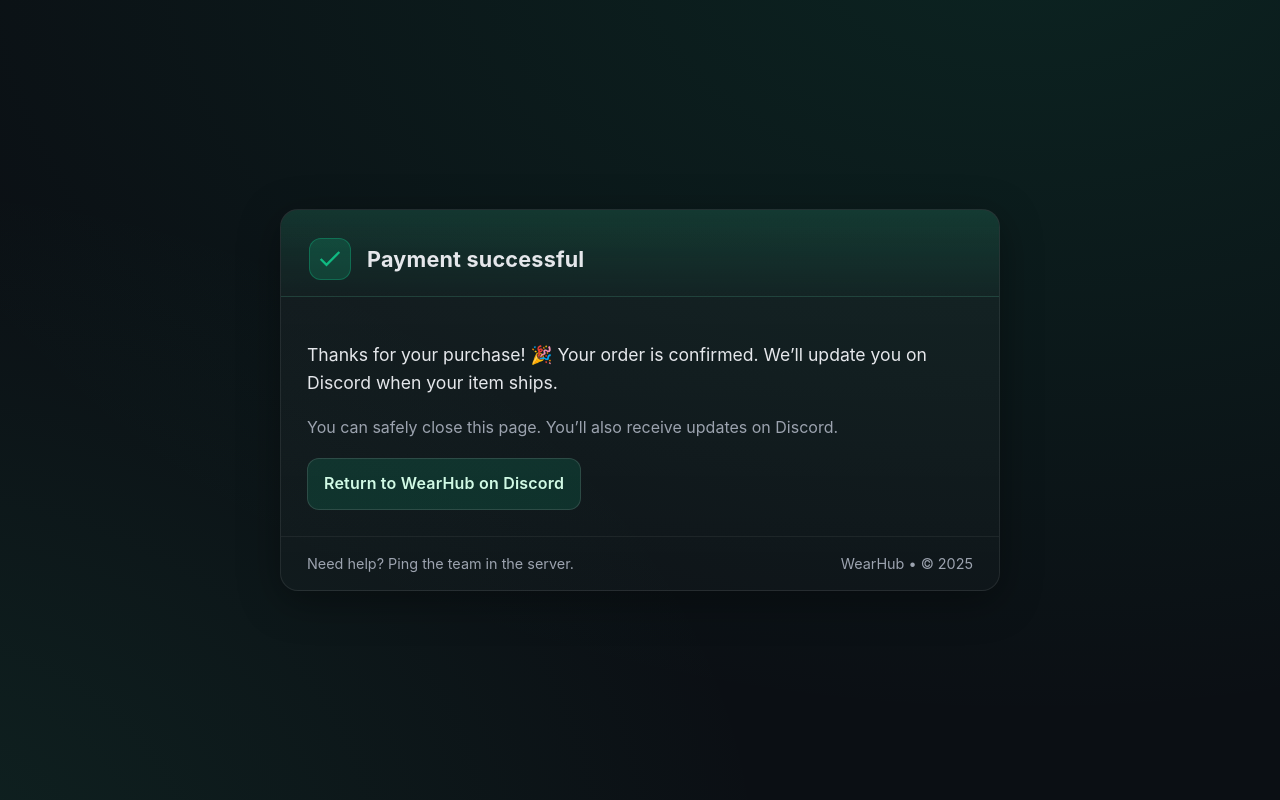
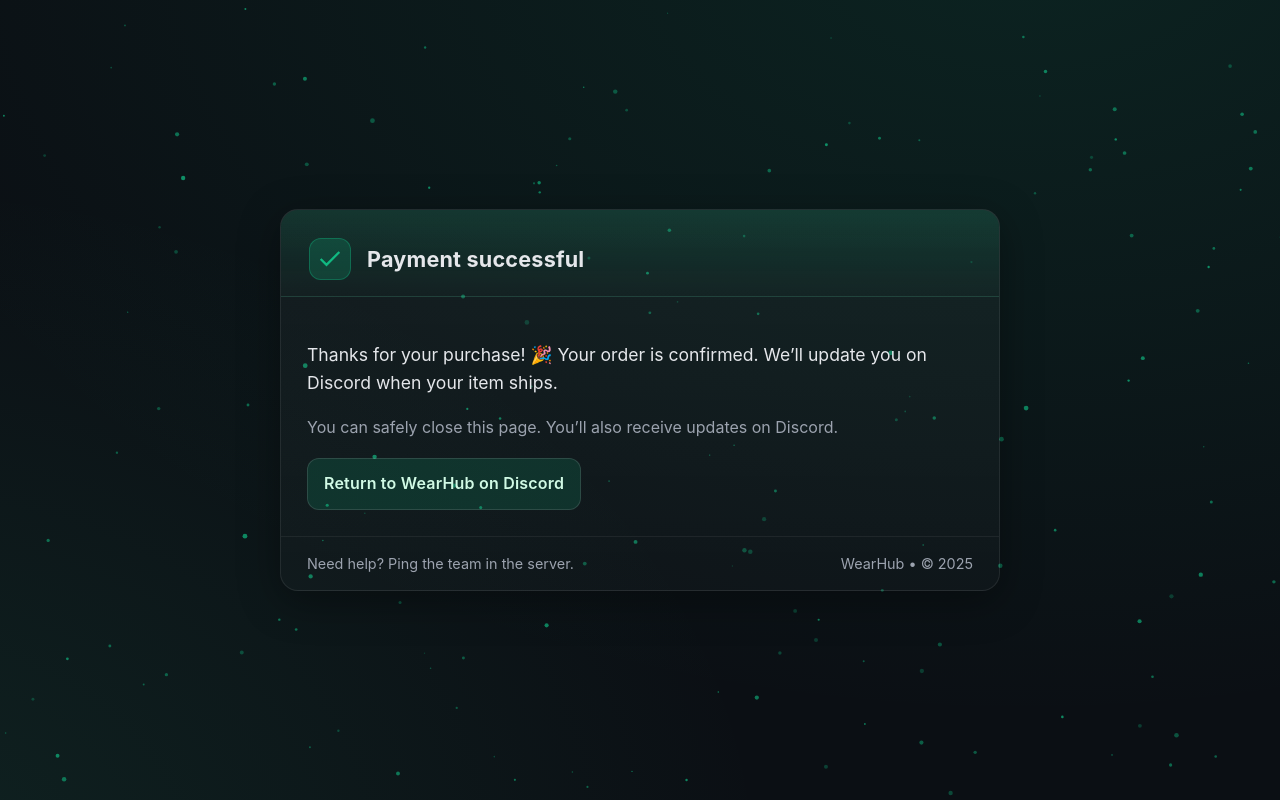
Before and after one commit to augis01/wearhub-pages, a plain HTML site: page success.html in a window 1280 px wide. Drawn offline with Linux system fonts and the light colour scheme.

Commit message:
Add files via upload

```diff
--- a/success.html
+++ b/success.html
@@ -5,21 +5,18 @@
   <meta name="viewport" content="width=device-width, initial-scale=1">
   <title>Payment Successful — WearHub</title>
   <meta name="description" content="Thanks for your purchase! Your payment was successful.">
-  <meta property="og:title" content="Payment Successful — WearHub">
-  <meta property="og:description" content="Thanks for your purchase! Your payment was successful.">
   <meta name="theme-color" content="#10b981">
   <style>
     :root{--bg:#0b0f14;--muted:#9ca3af;--accent:#10b981;--text:#e5e7eb;}
-    *{box-sizing:border-box}
-    html,body{height:100%}
+    *{box-sizing:border-box}html,body{height:100%}
     body{
       margin:0;background:radial-gradient(1200px 800px at 80% -10%,rgba(16,185,129,.12),transparent),
       radial-gradient(900px 700px at -10% 110%,rgba(52,211,153,.10),transparent),var(--bg);
       color:var(--text);font-family:ui-sans-serif,-apple-system,"Segoe UI",Roboto,Ubuntu,"Helvetica Neue",Arial;
-      display:grid;place-items:center;padding:24px;
+      display:grid;place-items:center;padding:24px;overflow:hidden;
     }
     .card{width:min(720px,95vw);background:linear-gradient(180deg,rgba(255,255,255,.04),rgba(255,255,255,.02));
-      border:1px solid rgba(255,255,255,.08);border-radius:18px;box-shadow:0 10px 40px rgba(0,0,0,.35);overflow:hidden;}
+      border:1px solid rgba(255,255,255,.08);border-radius:18px;box-shadow:0 10px 40px rgba(0,0,0,.35);overflow:hidden;position:relative;z-index:2;}
     .header{padding:28px 28px 16px;display:flex;align-items:center;gap:16px;
       border-bottom:1px solid rgba(255,255,255,.06);
       background:linear-gradient(180deg,rgba(16,185,129,.15),rgba(16,185,129,.02));}
@@ -27,8 +24,7 @@
       background:rgba(16,185,129,.2);border:1px solid rgba(16,185,129,.35);}
     .title{font-size:1.35rem;font-weight:700;letter-spacing:.2px}
     .content{padding:26px;line-height:1.6}
-    .lead{font-size:1.1rem}
-    .muted{color:var(--muted)}
+    .lead{font-size:1.1rem}.muted{color:var(--muted)}
     .actions{display:flex;gap:12px;flex-wrap:wrap;margin-top:18px}
     a.btn{appearance:none;text-decoration:none;cursor:pointer;padding:12px 16px;border-radius:12px;
       font-weight:600;letter-spacing:.2px;border:1px solid rgba(255,255,255,.12);
@@ -38,17 +34,19 @@
     .footer{padding:18px 26px;font-size:.9rem;color:var(--muted);
       border-top:1px solid rgba(255,255,255,.06);display:flex;justify-content:space-between;gap:12px;flex-wrap:wrap;}
     .check{color:var(--accent);width:28px;height:28px;}
+    canvas.sparkle{position:fixed;inset:0;z-index:1;pointer-events:none;}
   </style>
 </head>
 <body>
-  <main class="card">
+  <canvas class="sparkle" id="sparkle"></canvas>
+  <main class="card" role="main" aria-labelledby="h1">
     <div class="header">
       <div class="logo" aria-hidden="true">
         <svg class="check" viewBox="0 0 24 24" fill="none" stroke="currentColor" stroke-width="2">
           <path d="M20 6L9 17l-5-5"/>
         </svg>
       </div>
-      <div class="title">Payment successful</div>
+      <div class="title" id="h1">Payment successful</div>
     </div>
     <div class="content">
       <p class="lead">Thanks for your purchase! 🎉 Your order is confirmed. We’ll update you on Discord when your item ships.</p>
@@ -62,6 +60,23 @@
       <span>WearHub • © <span id="y"></span></span>
     </div>
   </main>
-  <script>document.getElementById('y').textContent=new Date().getFullYear();</script>
+  <script>
+    document.getElementById('y').textContent=new Date().getFullYear();
+    // Floating dots
+    const c=document.getElementById('sparkle'); const ctx=c.getContext('2d');
+    let W,H,parts=[]; function resize(){W=c.width=innerWidth;H=c.height=innerHeight;}
+    addEventListener('resize',resize,{passive:true}); resize();
+    const N=160, color='#10b981';
+    for(let i=0;i<N;i++){parts.push({x:Math.random()*W,y:Math.random()*H,vx:(Math.random()-.5)*0.4,vy:(Math.random()*.6+.15),r:Math.random()*1.8+.6,a:Math.random()*.5+.25})}
+    (function tick(){
+      ctx.clearRect(0,0,W,H);
+      for(const p of parts){
+        ctx.globalAlpha=p.a; ctx.fillStyle=color; ctx.beginPath(); ctx.arc(p.x,p.y,p.r,0,Math.PI*2); ctx.fill();
+        p.x+=p.vx; p.y+=p.vy; if(p.y>H+5){p.y=-5;p.x=Math.random()*W}
+        if(p.x<-5) p.x=W+5; if(p.x>W+5) p.x=-5;
+      }
+      requestAnimationFrame(tick);
+    })();
+  </script>
 </body>
 </html>
```
Also changed, not shown: cancel.html (+29 -10 lines).
